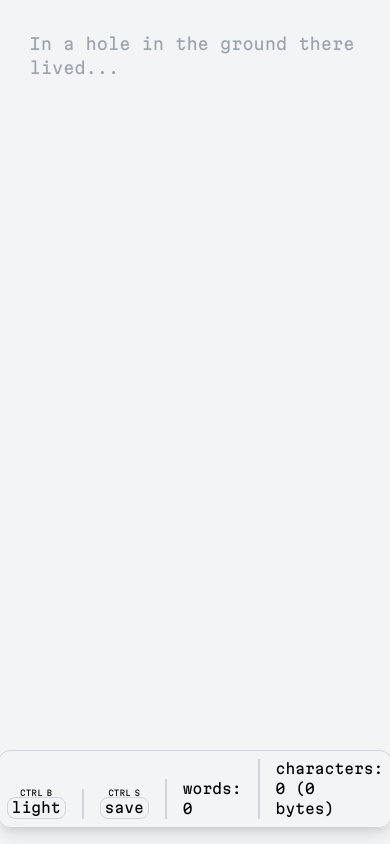
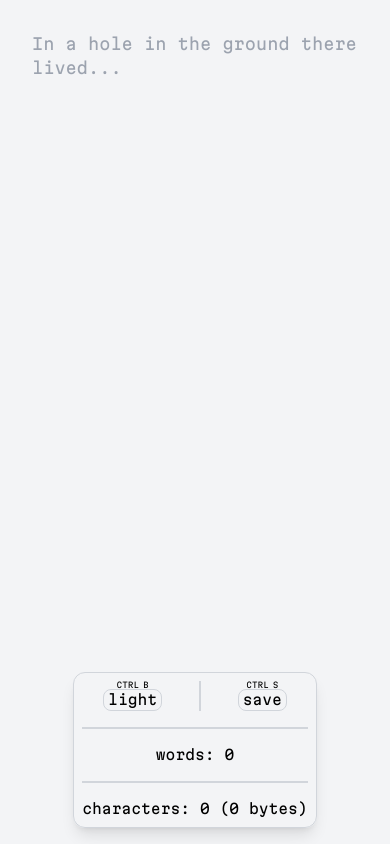
Before and after one commit to circles-png/typer, a React (Vite) app: page / in a window 390 px wide. Built offline with nearby package versions, Linux system fonts and the light colour scheme.

Commit message:
responsiveness

```diff
--- a/src/App.tsx
+++ b/src/App.tsx
@@ -1,5 +1,5 @@
+import { useEffect, useRef, useState } from 'react'
 import useOperatingSystem, { OperatingSystem } from 'useOperatingSystem'
-import { useEffect, useRef, useState } from 'react'
 import classNames from 'classNames'
 
 const App = () => {
@@ -50,7 +50,7 @@ const App = () => {
   return <>
     <div
       className={classNames(
-        'grid place-content-center h-full bg-gray-100 caret-gray-900 dark:bg-gray-900 dark:text-gray-100 dark:caret-gray-100 transition duration-1000'
+        'grid place-content-center h-full bg-gray-100 caret-gray-900 dark:bg-gray-900 dark:text-gray-100 dark:caret-gray-100 transition duration-1000 ease-out'
       )}
       onKeyDown={event => {
         if ((event.getModifierState('Meta') || event.getModifierState('Control')) && event.key === 's') {
@@ -95,7 +95,8 @@ const App = () => {
         cols={1000}
         rows={1000}
       />
-      <span className='flex divide-x-2 divide-gray-300 [&>*]:px-4 [&>*:last-child]:pr-0 [&>*:first-child]:pl-0 items-end shadow-lg rounded-xl border p-2 text-sm justify-center m-auto my-4 dark:divide-gray-700 border-gray-300 dark:border-gray-700'>
+      <span className='flex flex-col items-stretch sm:flex-row divide-y-2 sm:divide-y-0 sm:divide-x-2 divide-gray-300 [&>*]:py-4 sm:[&>*]:py-0 sm:[&>*]:px-4 [&>*:last-child]:pb-0 sm:[&>*:last-child]:py-0 sm:[&>*:last-child]:pr-0 [&>*:first-child]:pt-0 sm:[&>*:first-child]:py-0 sm:[&>*:first-child]:pl-0 shadow-lg rounded-xl border p-2 text-sm justify-center m-auto my-4 dark:divide-gray-700 border-gray-300 dark:border-gray-700'>
+        <div className='flex justify-evenly gap-4'>
           <button
             className='flex flex-col items-center'
             onClick={toggleDark}
@@ -116,6 +117,7 @@ const App = () => {
               }
             </span>
           </button>
+          <div className='bg-gray-300 dark:bg-gray-700 w-[2px]'></div>
           <button
             className='flex flex-col items-center'
             onClick={save}
@@ -130,8 +132,9 @@ const App = () => {
             </span>
             <span className='rounded-lg border px-1 border-gray-300 dark:border-gray-700'>save</span>
           </button>
-        <span>words: {wordCount}</span>
-        <span>characters: {charCount} ({byteCount} bytes)</span>
+        </div>
+        <span className='flex items-center justify-center'>words: {wordCount}</span>
+        <span className='flex items-center justify-center'>characters: {charCount} ({byteCount} bytes)</span>
       </span>
     </div>
   </>
```
Lines whose indentation alone changed are shown as unchanged.
